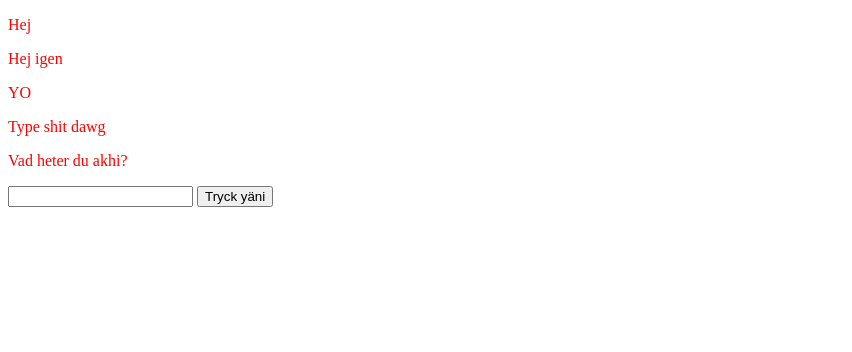
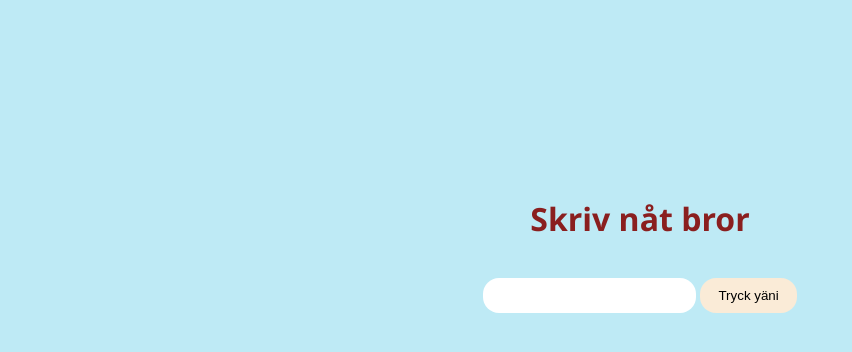
Before and after one commit to kasrababaa/Webbserverprogramering, a PHP site: page /test.php in a window 1280 px wide. Shown: the top 352 px of the page, without its empty margins (0-852 px from the left). Run offline with PHP 8.4, Linux system fonts and the light colour scheme.

Commit message:
uppgift 1.2 klar

```diff
--- a/projekt-1/test.css
+++ b/projekt-1/test.css
@@ -1,3 +1,36 @@
-p {
-    color: red;
+body {
+    background-color: rgb(190, 234, 245);
+    color: #8a1f1f;
+    font-family: 'Segoe UI', Tahoma, Geneva, Verdana, sans-serif;
+
 }
+
+.allt, form, p {
+    margin: auto;
+    max-width: 40rem;
+    text-align: center;
+    padding: 1rem;
+
+}
+
+.allt {
+    margin-top: 10rem;
+}
+
+input[type="text"] {
+    padding: 0.5rem 1rem;
+    border-radius: 1rem;
+    border-color: transparent;
+}
+
+input[type="submit"] {
+    padding: 0.5rem 1rem;
+    border-radius: 1rem;
+    background-color: antiquewhite;
+    border-color: transparent;
+}
+
+input[type="submit"]:hover {
+    color: #8a1f1f;
+
+}
--- a/projekt-1/test.php
+++ b/projekt-1/test.php
@@ -1,5 +1,5 @@
 <?php
-    $text = "Type shit dawg";
+
 ?>
 <!DOCTYPE html>
 <html lang="en">
@@ -10,27 +10,28 @@
     <link rel="stylesheet" href="test.css">
 </head>
 <body>
-<?php
-    echo "<p>Hej</p>";
-    echo "<p>Hej igen<p>";
-    echo "<p>YO<p>";
-    echo "<p>" . $text . "</p>";
-?>
-<p>Vad heter du akhi?</p>
+
+
+
+<div class="allt">
+    <h1>Skriv nåt bror</h1>
 <form action="" method="get">
     <input type="text" name="secret" id="">
     <input type="submit" value="Tryck yäni">
 </form>
 
-<p>
     <?php
         if (isset($_GET["secret"])) {
-            if ("secret" == "pizza") {
+            $input = $_GET["secret"];
+
+            if ($input == "pizza") {
                 echo "<p>Pizza är gott</p>";
             }
-
+            elseif ($input == "LTG") {
+                echo '<img src="LTG.png" alt="skolan">';
+            }
         }
     ?>
-</p>
+</div>
 </body>
 </html>
```
Also changed, not shown: projekt-1/LTG.png (added).
